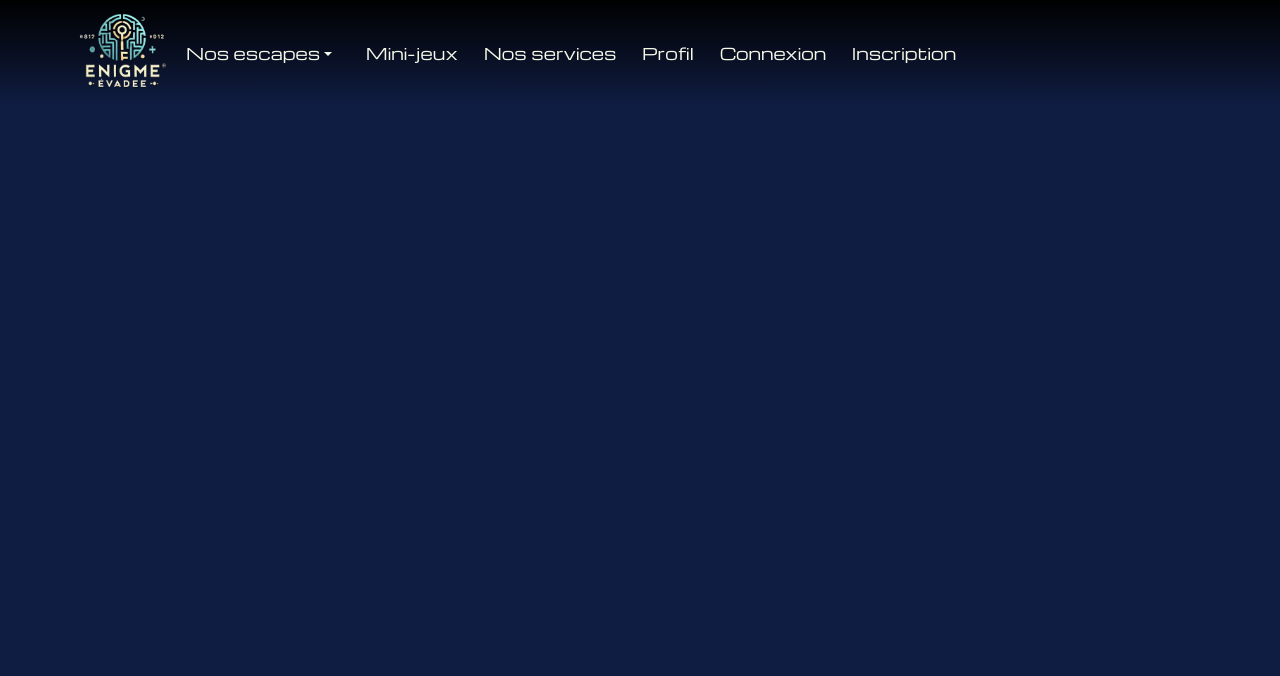
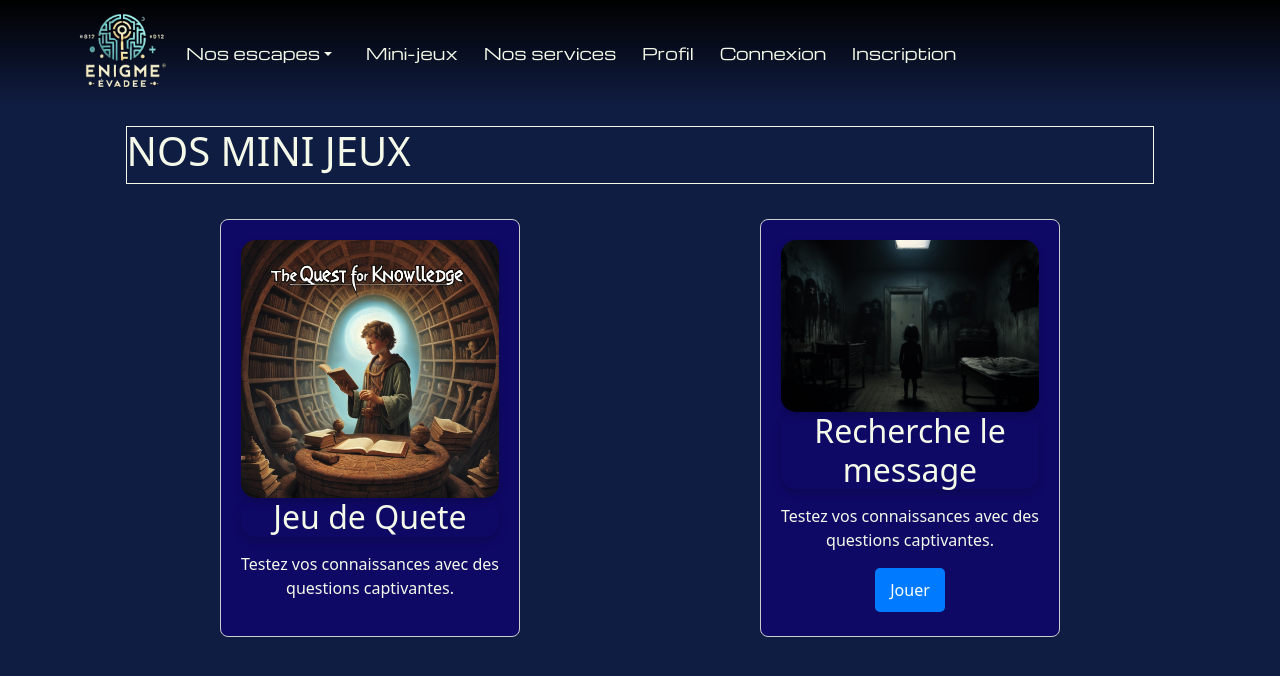
Before and after one commit to MarionGtr/EscapeGame, a React (Vite) app: page /jeux in a window 1280 px wide. Shown: the top 676 px of the page. Built offline with nearby package versions, Linux system fonts and the light colour scheme; a web font is replaced by a local one.

Commit message:
Mini game

```diff
--- a/src/App.css
+++ b/src/App.css
@@ -248,6 +248,95 @@ display: block;
     -o-transform: skewX(-20deg);
     transform: skewX(-20deg);
 }
+
+/* --------------MiniJeux----------------- */
+
+.mini-jeux-image {
+    width: 100%;
+    max-width: 800px;
+    border-radius: 15px;
+    box-shadow: 0 4px 8px rgba(0, 0, 0, 0.2);
+  }
+.mini-jeux-page {
+    text-align: center;
+    padding: 100px;
+  }
+
+  .div-titre-card {
+    margin-bottom: 30px;
+  }
+
+  .mini-jeux-container {
+    display: flex;
+    justify-content: space-around;
+    flex-wrap: wrap;
+  }
+
+  .mini-jeu {
+    background: #0f0966;
+    border: 1px solid #ccc;
+    border-radius: 8px;
+    padding: 20px;
+    width: 300px;
+    margin: 10px;
+    text-align: center;
+  }
+
+  .mini-jeu h2 {
+    margin-bottom: 15px;
+  }
+
+  .mini-jeu button {
+    background: #007bff;
+    color: white;
+    border: none;
+    padding: 10px 15px;
+    border-radius: 5px;
+    cursor: pointer;
+  }
+
+  .mini-jeu button:hover {
+    background: #0056b3;
+  }
+
+  /* --------------Horreur----------------- */
+  .game-container{
+    padding: 120px;
+    align-items: center;
+  }
+  .image-container {
+    position: relative;
+    display: inline-block;
+    margin: 0 auto;
+  }
+  .background-image{
+    width: 100%;
+    max-width: 600px;
+    height: auto;
+    display: block;
+    border: 2px solid #000;
+  }
+  /* --------------Zone clickable ------ */
+
+  .zone {
+    position: absolute;
+  top: 30%; /* Ajustez pour la position verticale */
+  left: 40%; /* Ajustez pour la position horizontale */
+  width: 50px; /* Largeur de la zone cliquable */
+  height: 50px; /* Hauteur de la zone cliquable */
+  background-color: rgba(0, 255, 0, 0.3); /* Transparence pour tests */
+  cursor: pointer;
+  z-index: 2; /* Place la zone cliquable au-dessus de l'image */
+  }
+
+  .victory-message{
+     margin-top: 20px;
+  font-size: 20px;
+  font-weight: bold;
+  color: green;
+  z-index: 3;
+  position: relative;
+  }
 
 @keyframes sh02 {
     from {
--- a/src/App.jsx
+++ b/src/App.jsx
@@ -7,7 +7,9 @@ import Navbar from './Components/Navbar'
 import './App.css'
 import AuthService from './Services/AuthService'
 import AuthContext from './Context/AuthContext'
-import { useState } from 'react';
+import { useState } from 'react'
+import MiniJeux from './Pages/MiniJeux'
+import Horreur from './Pages/Horreur'
 
 function App() {
   const [isAuthenticated, setIsAuthenticated] = useState(AuthService.isValid());
@@ -21,6 +23,9 @@ function App() {
         <Route path='/' element={<HomePage />}></Route>
         <Route path='/SigninPage' element={<SigninPage />}></Route>
         <Route path='/login' element={<LoginPage />}></Route>
+        <Route path='/jeux' element={<MiniJeux />}></Route>
+        <Route path='/horreur' element={<Horreur />}></Route>
+
       </Routes>
     </BrowserRouter>
     </AuthContext.Provider>
--- a/src/Components/Navbar.jsx
+++ b/src/Components/Navbar.jsx
@@ -35,7 +35,7 @@ function NavBar() {
                                     Escape à domicile
                                 </NavDropdown.Item>
                             </NavDropdown>
-                            <Link className="nav-txt" href="#miniJeux">Mini-jeux</Link>
+                            <Link to={"/jeux"}className="nav-txt" href="#miniJeux">Mini-jeux</Link>
                             <Link className="nav-txt" href="#services">Nos services</Link>
                             <Link className="nav-txt" href="#profil">Profil</Link>
 
--- /dev/null
+++ b/src/Pages/Horreur.jsx
@@ -0,0 +1,51 @@
+import { useState } from "react";
+
+const Horreur = () => {
+    const [isFound, setIsFound] = useState(false);
+    const [clickCount, setClickCount] = useState(0);
+    const [score, setScore] = useState(0);
+
+    const handleclick = () => {
+        if (!isFound) {
+            setClickCount(clickCount + 1);
+
+            if (clickCount + 1 >= 3) {
+                alert("Perdu ! Vous avez utilisé vos 3 essais.");
+                setClickCount(0); // Réinitialisation du compteur de clic
+                setIsFound(false); // Réinitialisation de la recherche
+                setScore(0); // Réinitialisation du score
+            } else {
+                setIsFound(true);
+                setScore(score + 1); // Incrémenter le score en cas de succès
+            }
+        }
+    };
+
+    return (
+        <div className="game-container">
+            <h1>Escape Game : Trouvez l'objet caché</h1>
+            <p>Score : {score}</p>
+            <p>Essais restants : {3 - clickCount}</p>
+
+            {!isFound && <p>Indice : Chercher près de la lumière...</p> }
+
+            <div className="image-container">
+                <img src="./src/img/Dead.jpg" alt="Dead" className="background-image" />
+                <div
+                    className="zone"
+                    onClick={handleclick}
+                    title="Cliquez ici !"
+                    style={{ width: '50px', height: '50px', background: 'transparent', position: 'absolute', left: '50%', top: '50%', zIndex: 1 }}
+                ></div>
+
+                {isFound && (
+                    <div className="victory-message">
+                        <p>Bravo ! Vous avez trouvé le message caché </p>
+                    </div>
+                )}
+            </div>
+        </div>
+    );
+}
+
+export default Horreur;
--- a/src/Pages/MiniJeux.jsx
+++ b/src/Pages/MiniJeux.jsx
@@ -0,0 +1,52 @@
+import React from "react";
+import { useNavigate } from "react-router-dom";
+
+const MiniJeux = () => {
+    // const handleClickQuest = () => {
+    //     window.open("https://rakura.com/the-quest", "_blank");
+    //   };
+
+    const navigate = useNavigate();
+    const handleclick = () => {
+        navigate("/Horreur");
+    };
+
+
+
+  return (
+    <div className="mini-jeux-page">
+      <div className="div-titre-card">
+        <h1>NOS MINI JEUX</h1>
+      </div>
+      <div className="mini-jeux-container">
+        <div  img src="./src/img/TheQuest.jpg" alt="Mini Jeux"className="mini-jeu">
+        <div className="mini-jeux-container"><img
+          src="./src/img/TheQuest.jpg" // Chemin vers l'image dans le dossier public
+          alt="Mini Jeux"
+          className="mini-jeux-image"
+        /></div>
+          <h2 className="mini-jeux-image"
+        >Jeu de Quete</h2>
+          <p>Testez vos connaissances avec des questions captivantes.</p>
+          {/* <button onClick={handleClickQuest}>Jouer</button> */}
+        </div>
+
+        <div  img src="./src/img/TheQuest.jpg" alt="Mini Jeux"className="mini-jeu">
+        <div className="mini-jeux-container"><img
+          src="./src/img/Dead.jpg" // Chemin vers l'image dans le dossier public
+          alt="Mini Jeux"
+          className="mini-jeux-image"
+        /></div>
+          <h2 className="mini-jeux-image"
+        >Recherche le message</h2>
+          <p>Testez vos connaissances avec des questions captivantes.</p>
+          <button onClick={handleclick}>Jouer</button>
+        </div>
+
+
+      </div>
+    </div>
+  );
+};
+
+export default MiniJeux;
```
Also changed, not shown: src/img/Dead.jpg (added), src/img/TheQuest.jpg (added).
